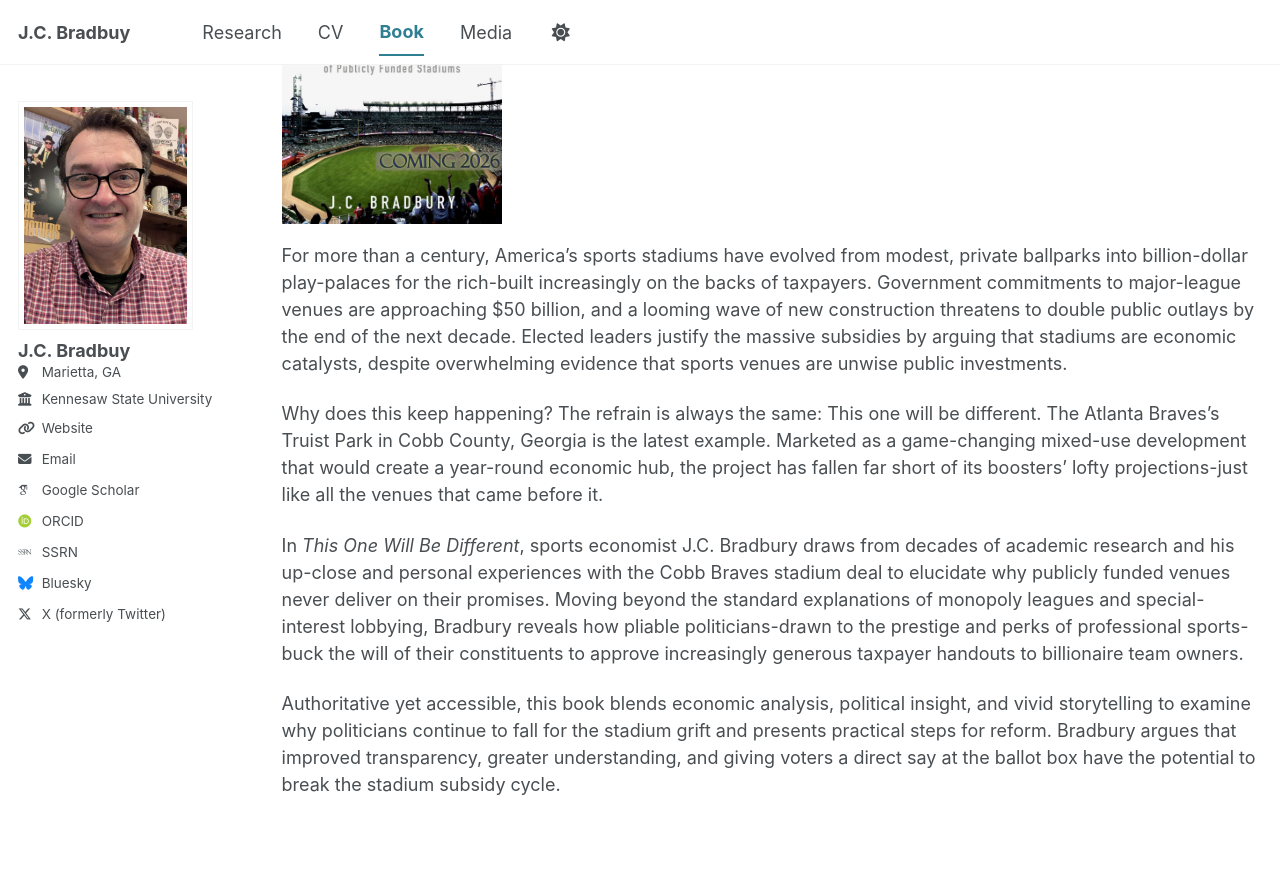
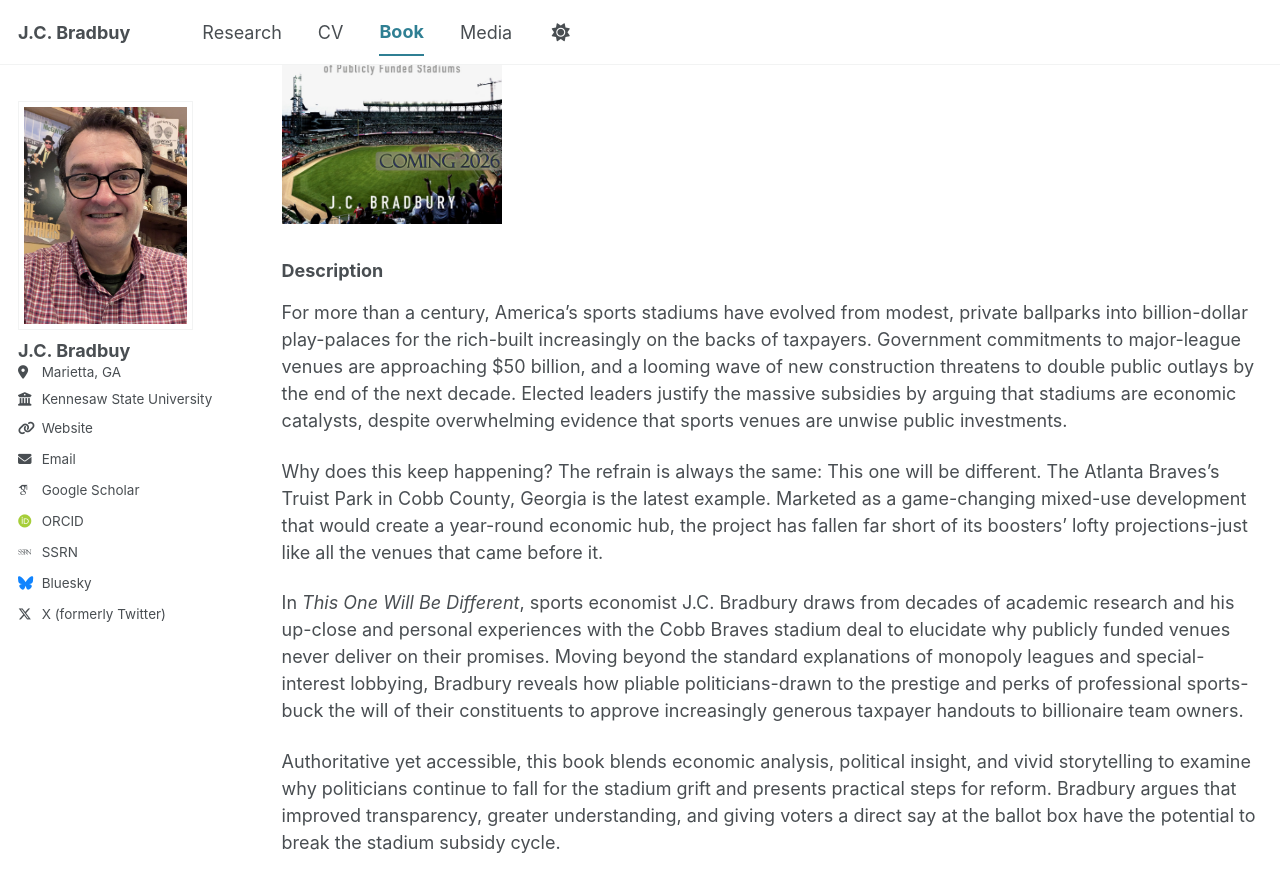
Before and after one commit to jcbradbury/jcbradbury.github.io, a Jekyll site: the page built from _pages/towbd.md, in a window 1280 px wide and 900 px high, scrolled down 305 px. Shown: the top 892 px of the window. Built offline with Jekyll 4.4.1, drawn with Linux system fonts in a browser that asks for light colours; some web fonts are replaced; a script bundle is joined from its source files by our own code; library files that are not in the unit come from our copies.

Commit message:
Update towbd.md

```diff
--- a/_pages/towbd.md
+++ b/_pages/towbd.md
@@ -26,7 +26,7 @@ My book **This One Will Be Different: False Promises and Fiscal Realities of Pub
 </div>
 
 <!-- -->
-
+### Description
 For more than a century, America's sports stadiums have evolved from modest, private ballparks into billion-dollar play-palaces for the rich-built increasingly on the backs of taxpayers. Government commitments to major-league venues are approaching $50 billion, and a looming wave of new construction threatens to double public outlays by the end of the next decade. Elected leaders justify the massive subsidies by arguing that stadiums are economic catalysts, despite overwhelming evidence that sports venues are unwise public investments.
 
 Why does this keep happening? The refrain is always the same: This one will be different. The Atlanta Braves's Truist Park in Cobb County, Georgia is the latest example. Marketed as a game-changing mixed-use development that would create a year-round economic hub, the project has fallen far short of its boosters' lofty projections-just like all the venues that came before it.
```
